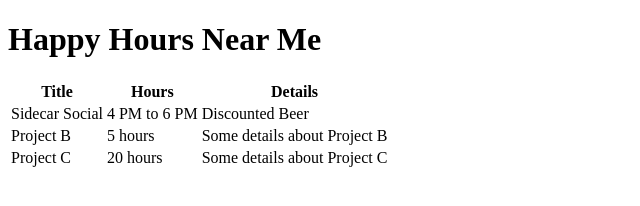
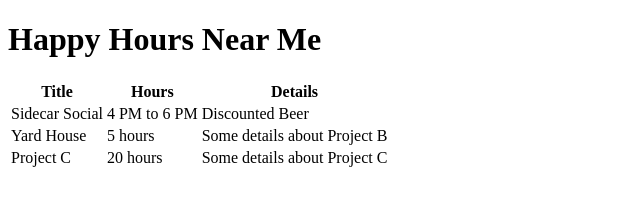
Before and after one commit to rockyh77/snakktesttenant, a website: page src/index.html in a window 1280 px wide. Shown: the full height of the page, 0-640 px from the left. Drawn offline with Linux system fonts and the light colour scheme.

Commit message:
Update index.html

```diff
--- a/src/index.html
+++ b/src/index.html
@@ -20,7 +20,7 @@
           <td>Discounted Beer</td>
         </tr>
         <tr>
-          <td>Project B</td>
+          <td>Yard House</td>
           <td>5 hours</td>
           <td>Some details about Project B</td>
         </tr>
```
